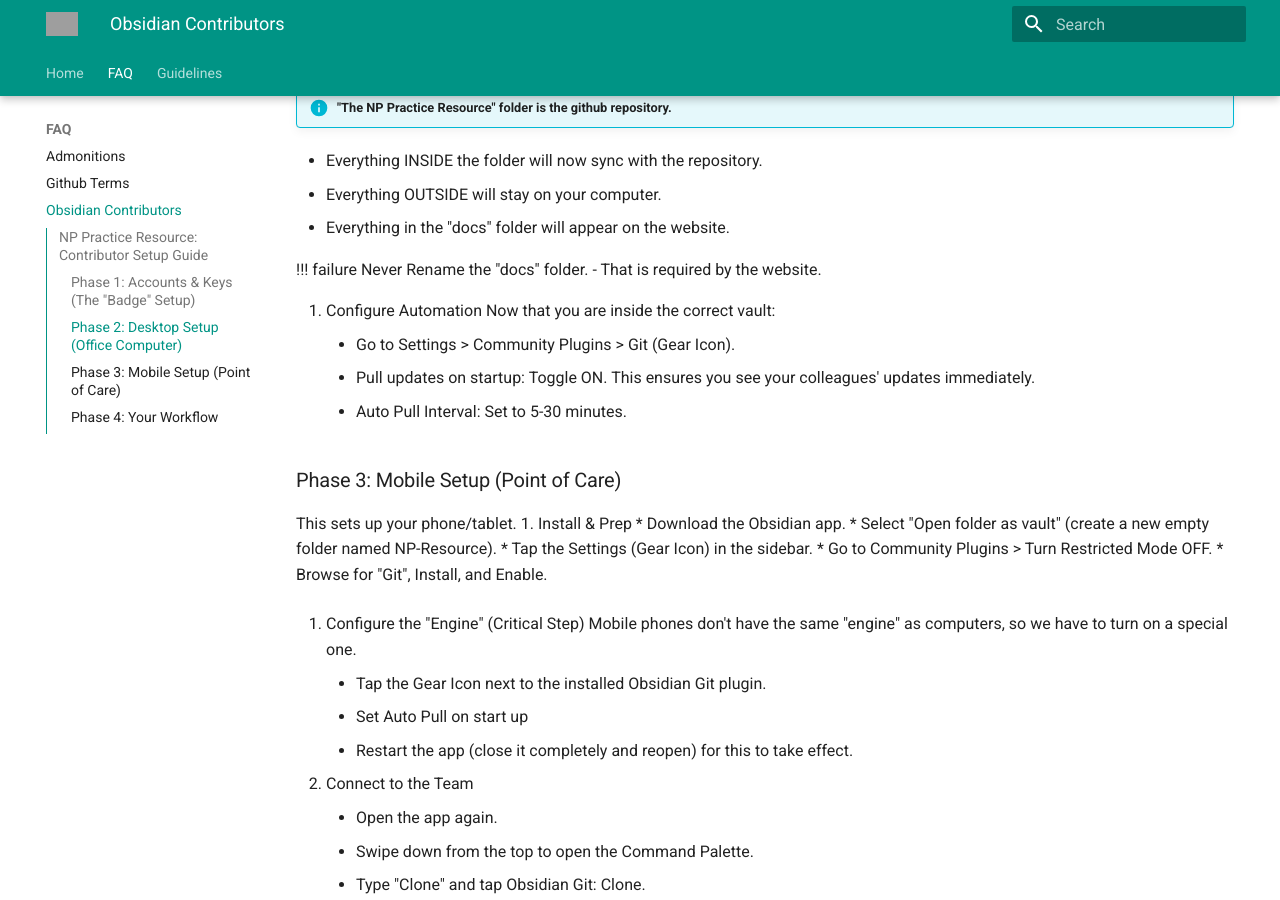
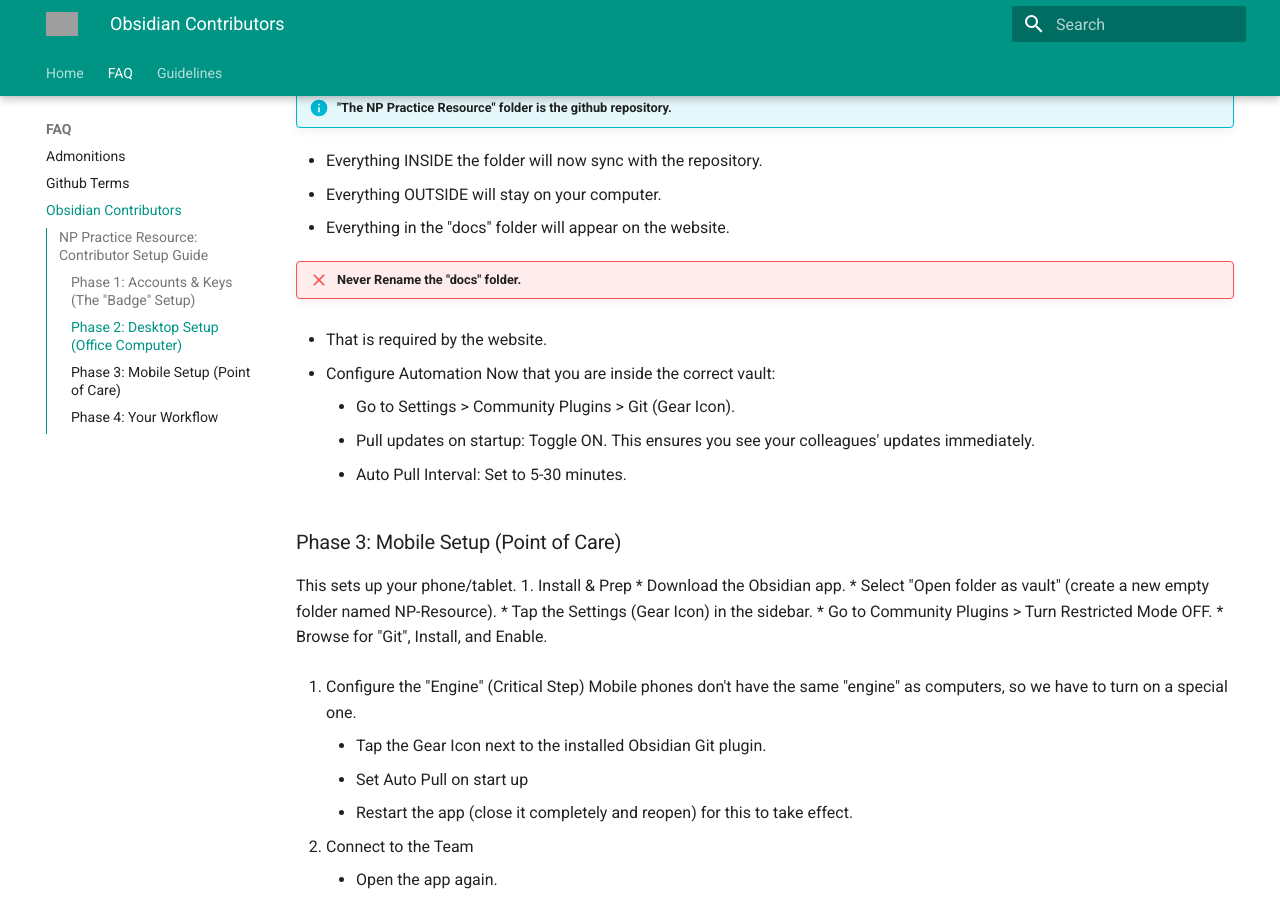
Before and after one commit to joegrafe/np-practice-resource, an MkDocs documentation site: the page built from docs/FAQ/Obsidian Contributors.md, in a window 1280 px wide and 900 px high, scrolled down 1685 px. Built offline with MkDocs 1.6.1 and Material for MkDocs 9.7.7, drawn with Linux system fonts in a browser that asks for light colours; grey boxes are pictures that could not be loaded.

Commit message:
2026-02-03 00:19:46__{numFiles}}_M docs/FAQ/Obsidian Contributors.md

```diff
--- a/docs/FAQ/Obsidian Contributors.md
+++ b/docs/FAQ/Obsidian Contributors.md
@@ -52,7 +52,7 @@
 - Everything OUTSIDE will stay on your computer.
 - Everything in the "docs" folder will appear on the website.
 
-!!! failure Never Rename the "docs" folder.
+!!! failure "Never Rename the "docs" folder."
 - That is required by the website.
 
 3. Configure Automation
```
